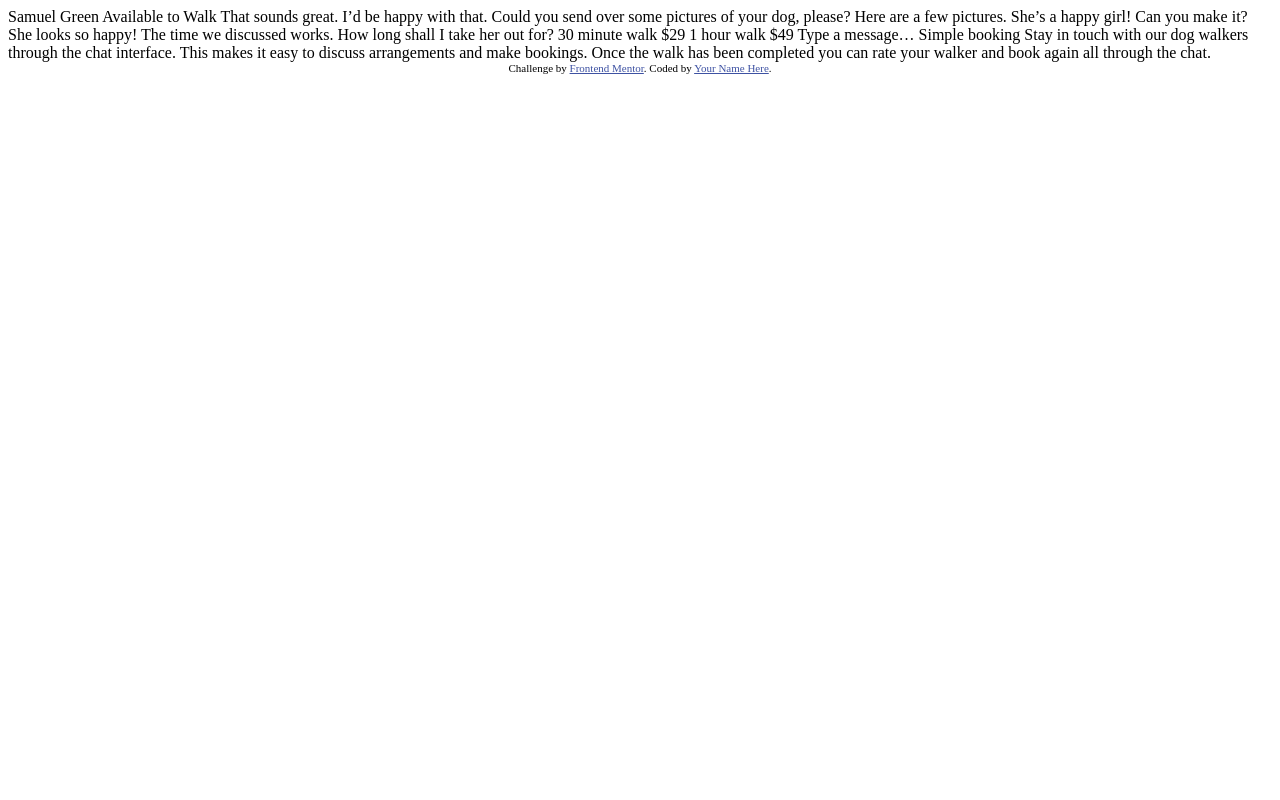
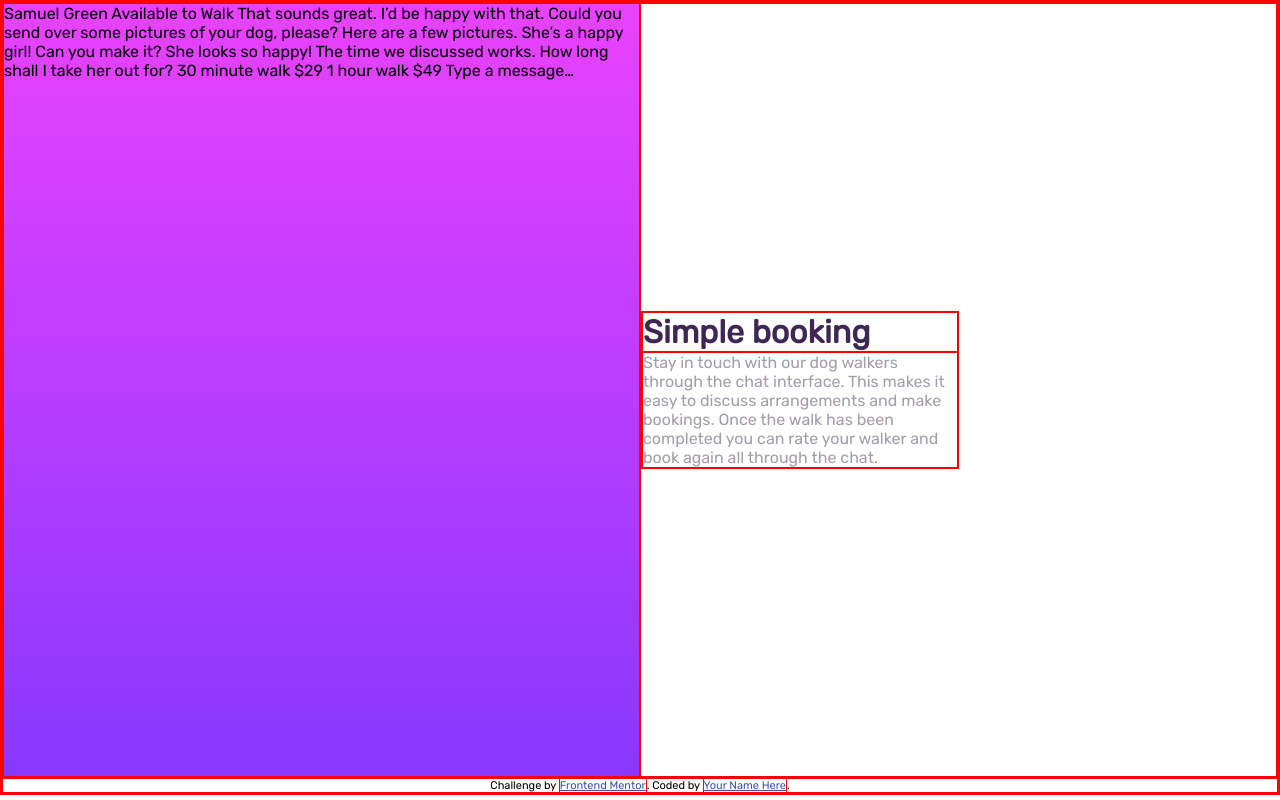
Before and after one commit to Godfredgameli/chat-app-css-illustration, a plain HTML site: page index.html in a window 1280 px wide. Drawn offline with Linux system fonts and the light colour scheme.

Commit message:
Add color variables and gradients

```diff
--- a/index.html
+++ b/index.html
@@ -2,21 +2,21 @@
 <html lang="en">
 <head>
   <meta charset="UTF-8">
-  <meta name="viewport" content="width=device-width, initial-scale=1.0"> <!-- displays site properly based on user's device -->
+  <meta name="viewport" content="width=device-width, initial-scale=1.0">
+  <link rel="stylesheet" href="style.css">
 
   <link rel="icon" type="image/png" sizes="32x32" href="./images/favicon-32x32.png">
 
-  <title>Frontend Mentor | [Challenge Name Here]</title>
+  <title>Godfred Gameli</title>
 
-  <!-- Feel free to remove these styles or customise in your own stylesheet 👍 -->
   <style>
     .attribution { font-size: 11px; text-align: center; }
     .attribution a { color: hsl(228, 45%, 44%); }
   </style>
 </head>
 <body>
-
-  Samuel Green
+  <main class="main-wrapper">
+    <div class="chat-wrapper">Samuel Green
       Available to Walk
 
       That sounds great. I’d be happy with that.
@@ -35,13 +35,22 @@
       1 hour walk
       $49
 
-  Type a message…
+      Type a message…</div>
+    <div class="text-wrapper">
+      <header>
+        <h1>Simple booking</h1>
+        <p>Stay in touch with our dog walkers through the chat interface. This makes it easy to
+          discuss arrangements and make bookings. Once the walk has been completed you can rate
+          your walker and book again all through the chat.</p>
+      </header>
+    </div>
+  </main>
 
-  Simple booking
 
-  Stay in touch with our dog walkers through the chat interface. This makes it easy to
-  discuss arrangements and make bookings. Once the walk has been completed you can rate
-  your walker and book again all through the chat.
+
+
+
+
 
   <div class="attribution">
     Challenge by <a href="https://www.frontendmentor.io?ref=challenge" target="_blank">Frontend Mentor</a>.
--- /dev/null
+++ b/style.scss
@@ -0,0 +1,65 @@
+/*Text*/
+$Pale-violet: hsl(276, 100%, 81%); // (sub-heading at the top of the app UI):
+$moderate-violet: hsl(276, 55%, 52%); // (chat on the left)
+$desaturated-dark-violet: hsl(271, 15%, 43%); // (chat on the right)
+$grayish-blue: hsl(206, 6%, 79%); // (placeholder text)
+$very-dark-desaturated-violet: hsl(271, 36%, 24%); // (main heading)
+$dark-grayish-violet: hsl(270, 7%, 64%); // (paragraph)
+@import url('https://fonts.googleapis.com/css2?family=Rubik&display=swap');
+$font: Rubik;
+$normal: 400;
+$semi-bold: 500;
+$bold: 700;
+
+/*These two colors are the vibrant background colors you see throughout the design and are applied as a linear gradient:
+*/
+$light-magenta: hsl(293, 100%, 63%);
+$light-violet: hsl(264, 100%, 61%);
+
+/*secondary colors*/
+$white: hsl(0, 0%, 100%);
+$light-grayish-violet: hsl(270, 20%, 96%); // (app background)
+$very-dark-desaturated-violet: hsl(271, 36%, 24%); // (submit button background)
+$very-light-magenta : hsl(289, 100%, 72%); //(radio button outline)
+
+*{
+    margin: 0;
+    padding: 0;
+    box-sizing: border-box;
+    border: 1px solid red;
+}
+body{
+    font-family: $font;
+    font-weight: $normal;
+    font-size: 16px;
+}
+.main-wrapper{
+    width: 100%;
+    height: 97vh;
+    display: flex;
+    justify-content: space-between;
+    align-items: stretch;
+
+    .chat-wrapper{
+        width: 50%;
+        background: linear-gradient($light-magenta, $light-violet);
+        background-size: 50%, 80%;
+    }
+    .text-wrapper{
+        width: 50%;
+        display: flex;
+        flex-direction: column;
+        justify-content: center;
+        header{
+            width: 50%;
+            h1{
+                color: $very-dark-desaturated-violet;
+                font-weight: $bold;
+            }
+            p{
+                color: $dark-grayish-violet;
+            }
+        }
+
+    }
+}
```
Also changed, not shown: style.css (added), 1 other file. Lines whose indentation alone changed are shown as unchanged.
